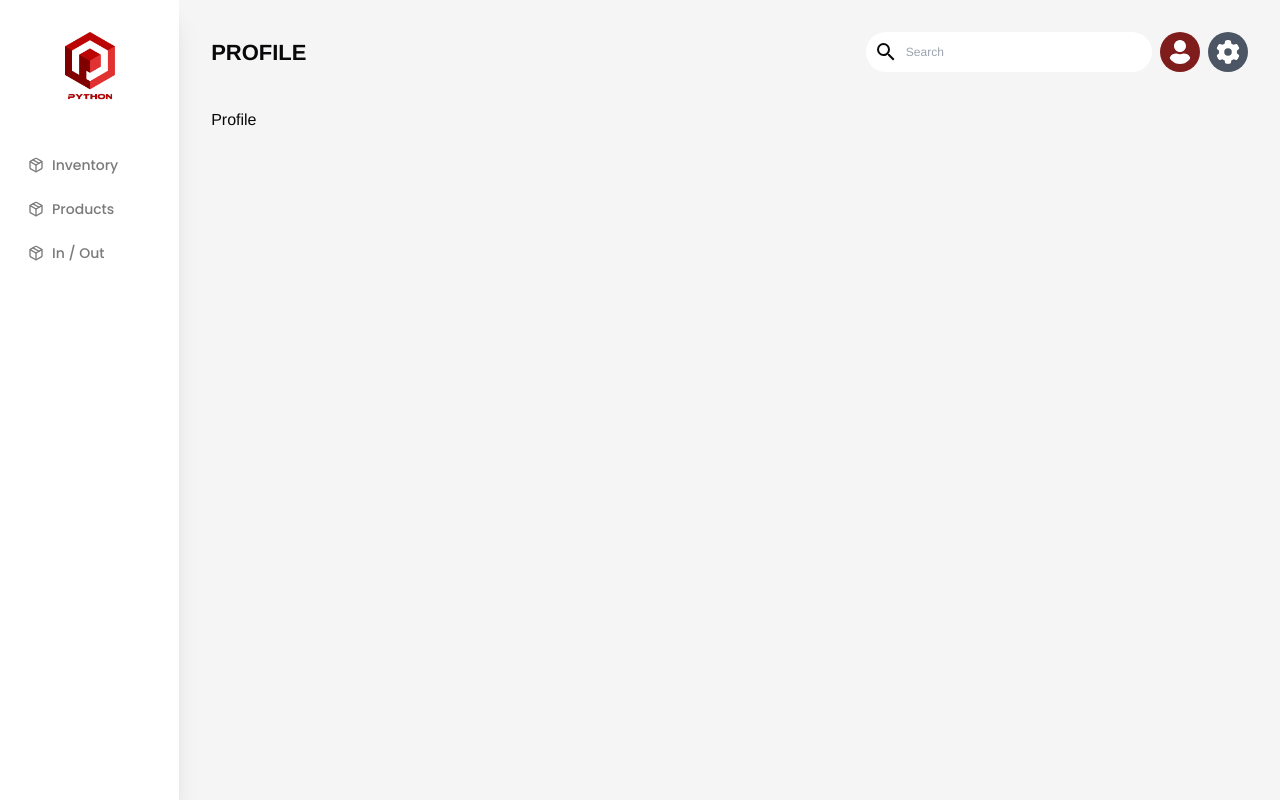
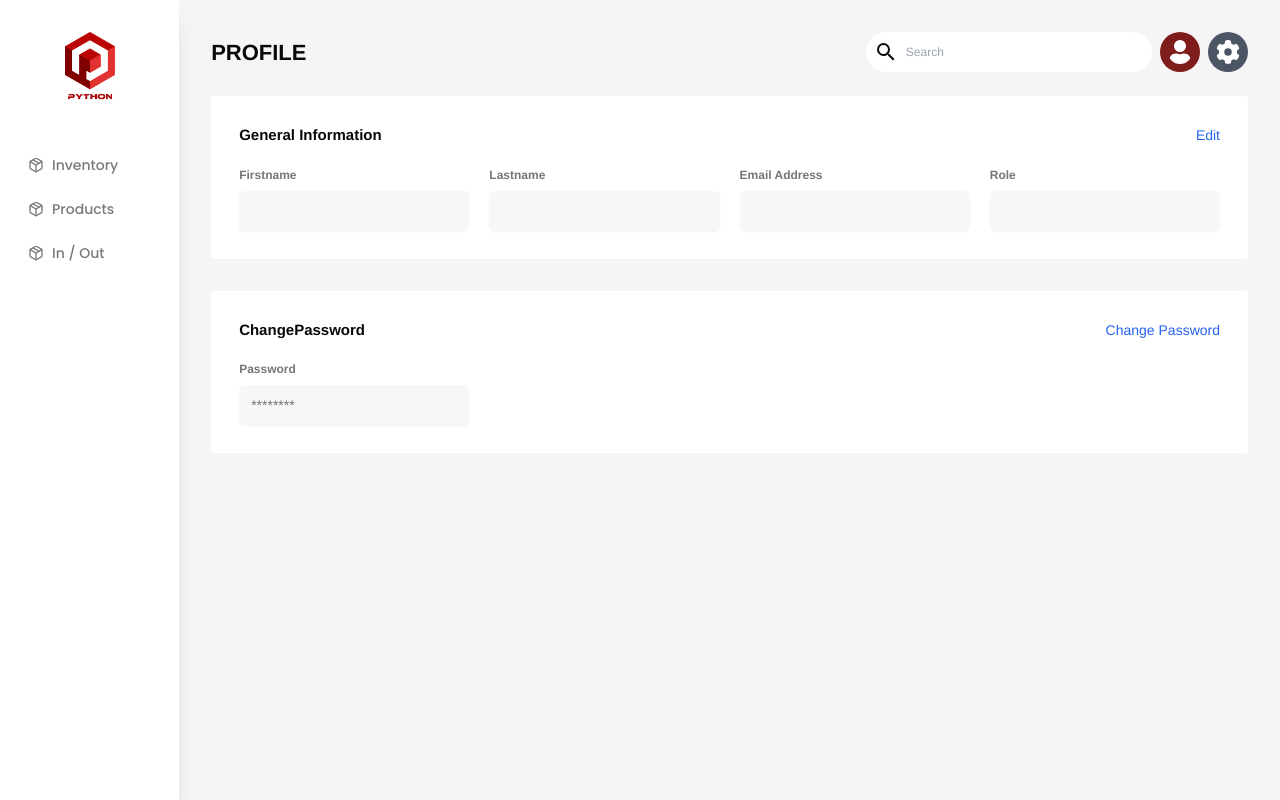
Before and after one commit to Ogskun/inventory_react, a React (Vite) app: page /profile in a window 1280 px wide. Built offline with nearby package versions, Linux system fonts and the light colour scheme.

Commit message:
profile forms

```diff
--- a/src/layouts/SideNav.tsx
+++ b/src/layouts/SideNav.tsx
@@ -4,7 +4,7 @@ import { SideNavProps } from './types'
 
 const SideNav = ({ tabLinks, isActive }: SideNavProps) => {
     return (
-        <div className='hidden h-screen w-52 flex-col bg-white px-7 pt-8 shadow-xl md:block'>
+        <div className='hidden h-screen w-52 flex-col bg-white px-7 pt-8 shadow-xl lg:block'>
             <img src={Logo} width={50} className='mx-auto mb-11' alt='Logo' />
 
             <div className='font-xs flex flex-col items-start gap-1 text-[#7a7a7a]'>
--- a/src/layouts/TopNav.tsx
+++ b/src/layouts/TopNav.tsx
@@ -7,7 +7,7 @@ import { TopNavProps } from './types'
 
 const TopNav = ({ headerTitle }: TopNavProps) => {
     return (
-        <div className='flex justify-between gap-1 pb-5'>
+        <div className='flex justify-between gap-1 mb-2'>
             <div className='flex items-center md:basis-[63%]'>
                 <GiHamburgerMenu className='mx-1 size-6 items-center justify-center md:hidden' />
                 <h1 className='hidden text-[22px] font-bold md:block'>
--- a/src/pages/Profile.tsx
+++ b/src/pages/Profile.tsx
@@ -1,5 +1,70 @@
+import { Input } from '@/components/ui/input'
+
 const Profile = () => {
-    return <div>Profile</div>
+    return (
+        <div className='flex flex-col gap-8'>
+            {/* General info */}
+            <div className='rounded-sm bg-white p-7'>
+                <div className='mb-4 flex justify-between'>
+                    <h1 className='font-sans text-[15px] font-extrabold'>
+                        General Information
+                    </h1>
+                    <button className='bg-transparent font-sans text-sm text-blue-600'>
+                        Edit
+                    </button>
+                </div>
+                <div className='grid grid-flow-row grid-rows-1 gap-5 md:grid-flow-col md:grid-rows-2 lg:grid-rows-1'>
+                    <div className='flex flex-col gap-1'>
+                        <p className='font-sans text-[12px] font-extrabold leading-6 text-[#0000008a]'>
+                            Firstname
+                        </p>
+                        <Input className='border-none bg-[#f7f7f7] px-3 py-5 text-[#989898]' />
+                    </div>
+                    <div className='flex flex-col gap-1'>
+                        <p className='font-sans text-[12px] font-extrabold leading-6 text-[#0000008a]'>
+                            Lastname
+                        </p>
+                        <Input className='border-none bg-[#f7f7f7] px-3 py-5 text-[#989898]' />
+                    </div>
+                    <div className='flex flex-col gap-1'>
+                        <p className='font-sans text-[12px] font-extrabold leading-6 text-[#0000008a]'>
+                            Email Address
+                        </p>
+                        <Input className='border-none bg-[#f7f7f7] px-3 py-5 text-[#989898]' />
+                    </div>
+                    <div className='flex flex-col gap-1'>
+                        <p className='font-sans text-[12px] font-extrabold leading-6 text-[#0000008a]'>
+                            Role
+                        </p>
+                        <Input className='border-none bg-[#f7f7f7] px-3 py-5 text-[#989898]' />
+                    </div>
+                </div>
+            </div>
+
+            {/* Change password */}
+            <div className='rounded-sm bg-white p-7'>
+                <div className='mb-4 flex justify-between'>
+                    <h1 className='font-sans text-[15px] font-extrabold'>
+                        ChangePassword
+                    </h1>
+                    <button className='bg-transparent font-sans text-sm text-blue-600'>
+                        Change Password
+                    </button>
+                </div>
+                <div className='grid grid-flow-row grid-rows-1 gap-5 md:grid-flow-col md:grid-cols-2 lg:grid-cols-4'>
+                    <div className='flex flex-col gap-1'>
+                        <p className='font-sans text-[12px] font-extrabold leading-6 text-[#0000008a]'>
+                            Password
+                        </p>
+                        <Input
+                            className='border-none bg-[#f7f7f7] px-3 py-5 text-[#989898]'
+                            placeholder='********'
+                        />
+                    </div>
+                </div>
+            </div>
+        </div>
+    )
 }
 
 export default Profile
```
